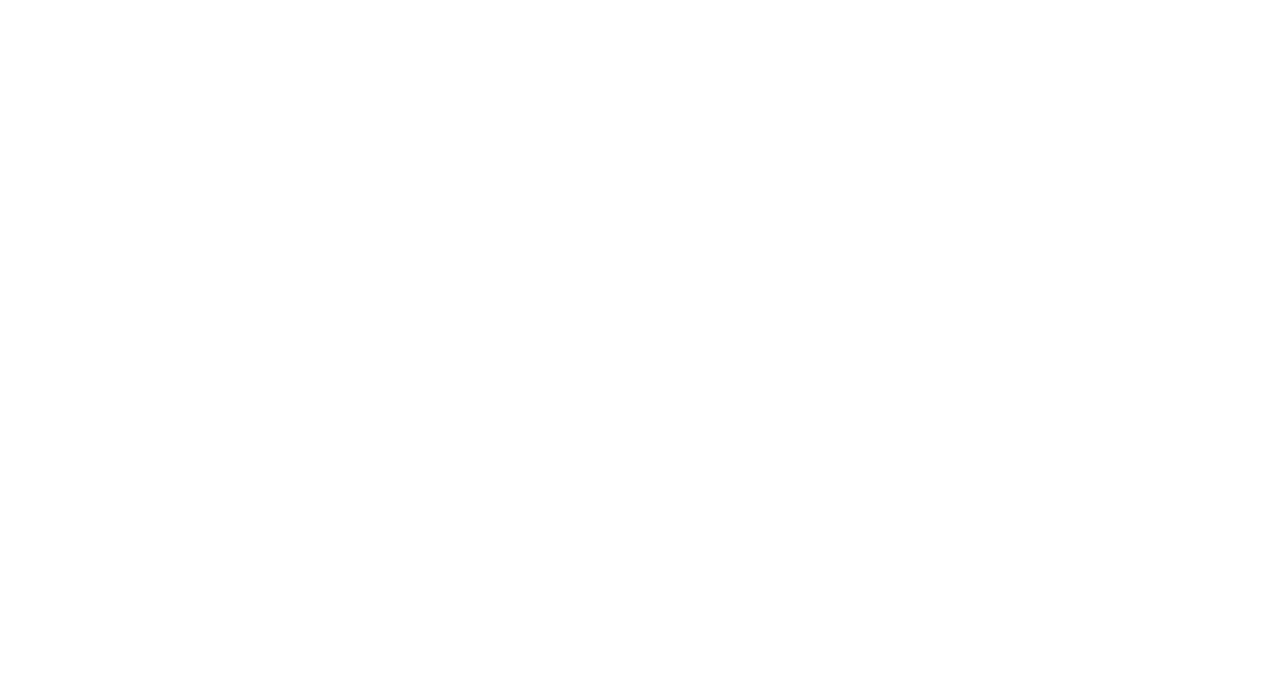
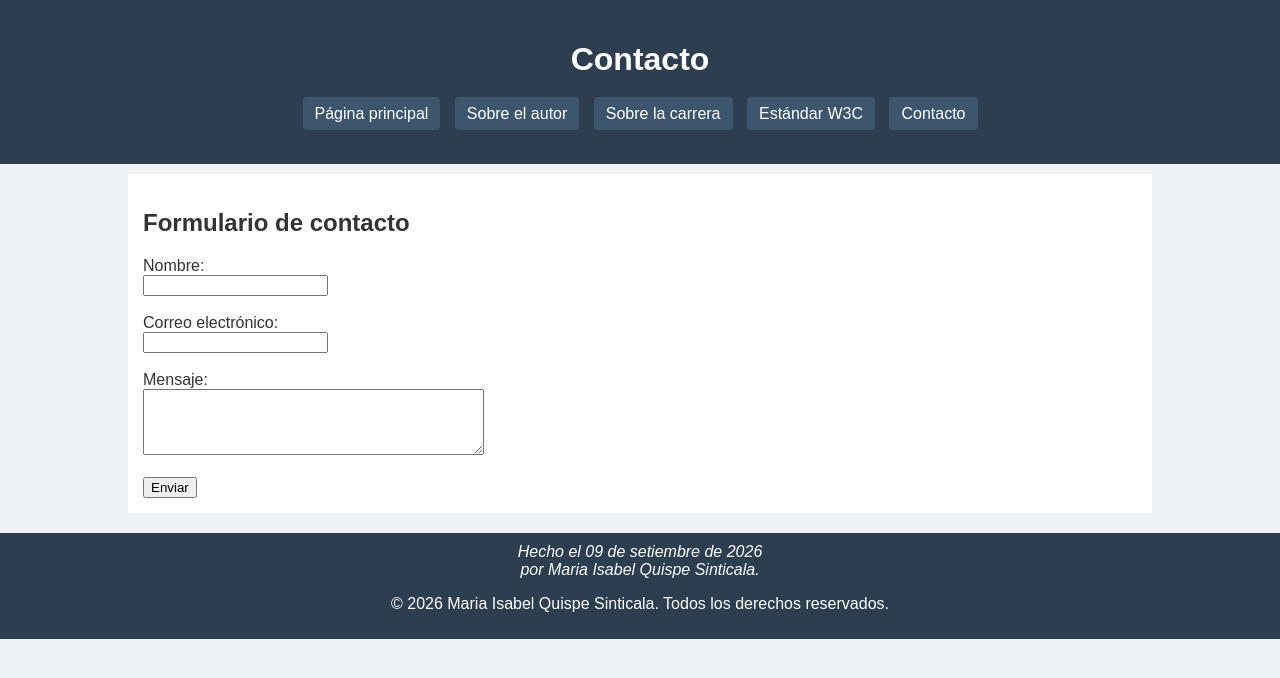
Before and after one commit to mquispesin-456/IDWeb-Isabel-Quispe, a plain HTML site: page Lab01/contact.html in a window 1280 px wide. Drawn offline with Linux system fonts and the light colour scheme.

Commit message:
Edición de estilos

```diff
--- a/Lab01/contact.html
+++ b/Lab01/contact.html
@@ -0,0 +1,47 @@
+<!DOCTYPE html>
+<html lang="es">
+<head>
+    <meta charset="UTF-8">
+    <meta name="viewport" content="width=device-width, initial-scale=1.0">
+    <title>Contacto - Isabel Quispe</title>
+    <link rel="stylesheet" href="css/estilos.css">
+</head>
+<body>
+    <header>
+        <h1>Contacto</h1>
+        <nav>
+            <ul class="navbar">
+                <li><a href="index.html">Página principal</a></li>
+                <li><a href="author.html">Sobre el autor</a></li>
+                <li><a href="system.html">Sobre la carrera</a></li>
+                <li><a href="w3c.html">Estándar W3C</a></li>
+                <li><a href="contact.html">Contacto</a></li>
+            </ul>
+        </nav>
+    </header>
+
+    <main>
+        <article>
+            <h2>Formulario de contacto</h2>
+            <form>
+                <label for="nombre">Nombre:</label><br>
+                <input type="text" id="nombre" name="nombre"><br><br>
+
+                <label for="email">Correo electrónico:</label><br>
+                <input type="email" id="email" name="email"><br><br>
+
+                <label for="mensaje">Mensaje:</label><br>
+                <textarea id="mensaje" name="mensaje" rows="4" cols="40"></textarea><br><br>
+
+                <button type="button">Enviar</button>
+            </form>
+        </article>
+    </main>
+
+    <footer>
+        <address>Hecho el 09 de setiembre de 2026<br>
+            por Maria Isabel Quispe Sinticala.</address>
+        <p>&copy; 2026 Maria Isabel Quispe Sinticala. Todos los derechos reservados.</p>
+    </footer>
+</body>
+</html>
--- /dev/null
+++ b/Lab01/css/estilos.css
@@ -0,0 +1,48 @@
+body {
+    font-family: Arial, Helvetica, sans-serif;
+    margin:0;
+    padding:0;
+    background-color: #eef2f5;
+    color: #333333;
+}
+
+header {
+    background-color: #2c3e50;
+    color:white;
+    padding:20px;
+    text-align: center;
+}
+nav ul {
+    list-style: none;
+    padding: 0;
+    text-align: center;
+}
+nav ul li{
+    display: inline-block;
+    margin:5px;
+}
+nav ul li a {
+    color: white;
+    text-decoration:none;
+    background-color: #3d566e;
+    padding:8px 12px;
+    border-radius: 4px;
+}
+main {
+    width: 80%;
+    margin:10px auto;
+}
+article {
+    background-color: white;
+    border 1px ssolid #cccccc;
+    padding: 15px;
+    margin-bottom:20px
+}
+
+footer {
+    background-color: #2c3e50;
+    color: white;
+    text-align: center;
+    padding: 10px;
+    margin-top: 20px;
+}
```
Also changed, not shown: Lab01/index.html (+1 -0 lines), Lab01/w3c.html (+45 -0 lines), Lab01/css/style.css (deleted).
